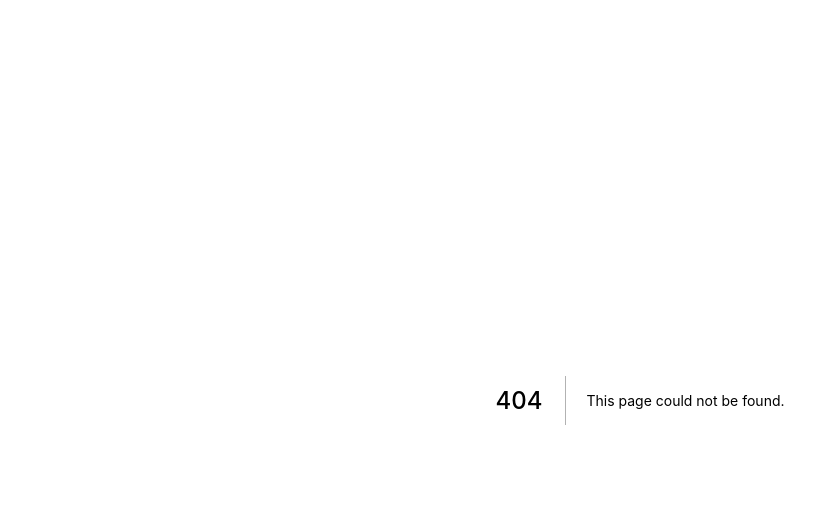
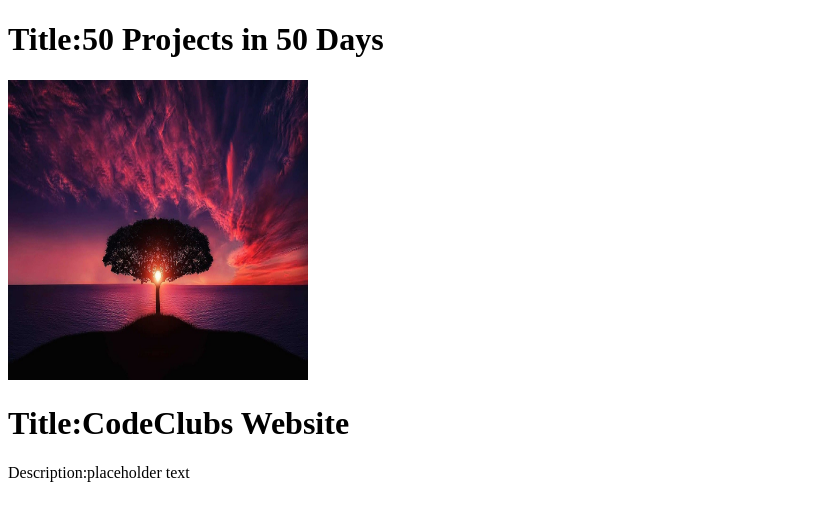
Before and after one commit to saminacodes/portfolio-v2, a Next.js app: page /coding in a window 1280 px wide. Before the commit this address had no page. Shown: the top 520 px of the page, without its empty margins (0-839 px from the left). Built offline with nearby package versions, Linux system fonts and the light colour scheme.

Commit message:
Co-authored-by: Nacho Iacovino <nachoiacovino@users.noreply.github.com>

```diff
--- /dev/null
+++ b/components/Project.js
@@ -0,0 +1,23 @@
+import clsx from "clsx";
+import Image from "next/image";
+
+const Project = ({ project, color }) => {
+  return (
+    <div>
+      <h1
+        className={clsx(
+          color === "green" && "text-green-600",
+          color === "red" && "text-red-600"
+        )}
+      >
+        Title:{project.title}
+      </h1>
+      {project.imgUrl && (
+        <Image src={project.imgUrl} width={300} height={300} />
+      )}
+      {project.description && <p>Description:{project.description}</p>}
+    </div>
+  );
+};
+
+export default Project;
--- /dev/null
+++ b/data/codingData.js
@@ -0,0 +1,20 @@
+export default [
+  {
+    title: "50 Projects in 50 Days",
+    description: "",
+    date: "May 2021 - August 2021",
+    frameworks: [],
+    libraries: [],
+    demoLink: "https://codepen.io/collection/mrdazx",
+    imgUrl: "/images/tree.jpg",
+  },
+  {
+    title: "CodeClubs Website",
+    description: "placeholder text",
+    date: "November 2020 - Present",
+    frameworks: [],
+    libraries: [],
+    demoLink: "https://codeclubs.org",
+    imgUrl: "",
+  },
+];
--- a/package.json
+++ b/package.json
@@ -8,6 +8,7 @@
     "start": "next start"
   },
   "dependencies": {
+    "clsx": "^1.1.1",
     "next": "latest",
     "react": "^17.0.2",
     "react-dom": "^17.0.2"
--- /dev/null
+++ b/pages/coding.js
@@ -0,0 +1,14 @@
+import codingData from "../data/codingData";
+import Project from "../components/Project";
+
+const Coding = () => {
+  return (
+    <div>
+      {codingData.map((project) => (
+        <Project color="red" project={project} key={project.title} />
+      ))}
+    </div>
+  );
+};
+
+export default Coding;
--- a/tailwind.config.js
+++ b/tailwind.config.js
@@ -3,10 +3,11 @@ module.exports = {
   purge: ['./pages/**/*.{js,ts,jsx,tsx}', './components/**/*.{js,ts,jsx,tsx}'],
   darkMode: false, // or 'media' or 'class'
   theme: {
-    extend: {},
-  },
-  variants: {
-    extend: {},
+    extend: {
+      colors: {
+        mypink: '#e60b8e'
+      },
+    },
   },
   plugins: [],
 }
```
Also changed, not shown: components/Footer.js (added, +18 -0 lines), pages/index.js (+6 -69 lines), public/images/tree.jpg (added), 1 other file (tests, documents, lock files or other folders).
